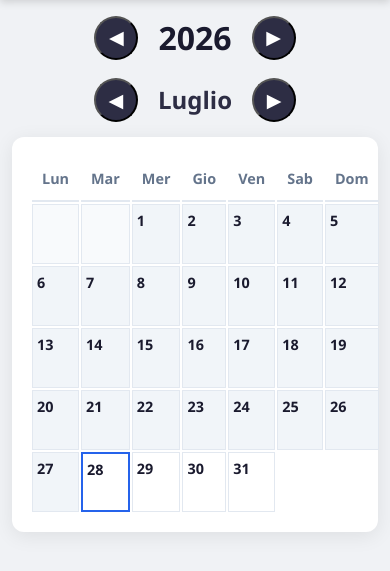
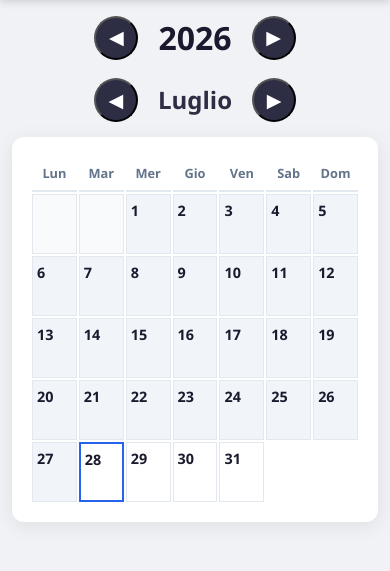
Before and after one commit to lucfio68/event_booking_app, a Flask app: page / in a window 390 px wide. Shown: the part 124-695 px from the top of the page. Run offline with Flask 3, Linux system fonts and the light colour scheme; the visitor is signed in with stand-in values (Sample User, id 1); data that the repository does not hold is empty.

Commit message:
v1.7.28 - fix css

```diff
--- a/static/css/style.css
+++ b/static/css/style.css
@@ -126,7 +126,7 @@ body {
 
 .calendar-grid {
     display: grid;
-    grid-template-columns: repeat(7, 1fr);
+    grid-template-columns: repeat(7, minmax(0, 1fr));
     gap: 2px;
     background: white;
     border-radius: 12px;
@@ -143,6 +143,8 @@ body {
 }
 .day-cell {
     min-height: 100px;
+    min-width: 0;
+    overflow: hidden;
     border: 1px solid #e2e8f0;
     padding: 8px;
     cursor: pointer;
@@ -404,6 +406,8 @@ body {
     .navbar { flex-direction: column; gap: 10px; padding: 15px; }
     .form-row { flex-direction: column; gap: 0; }
     .day-cell { min-height: 60px; padding: 4px; }
+    .day-event { font-size: 0.68em; padding: 2px 3px; }
+    .day-header { padding: 6px 2px; font-size: 0.8em; }
     .booking-actions { flex-direction: column; }
     .seats-legend { gap: 10px; }
 
```
